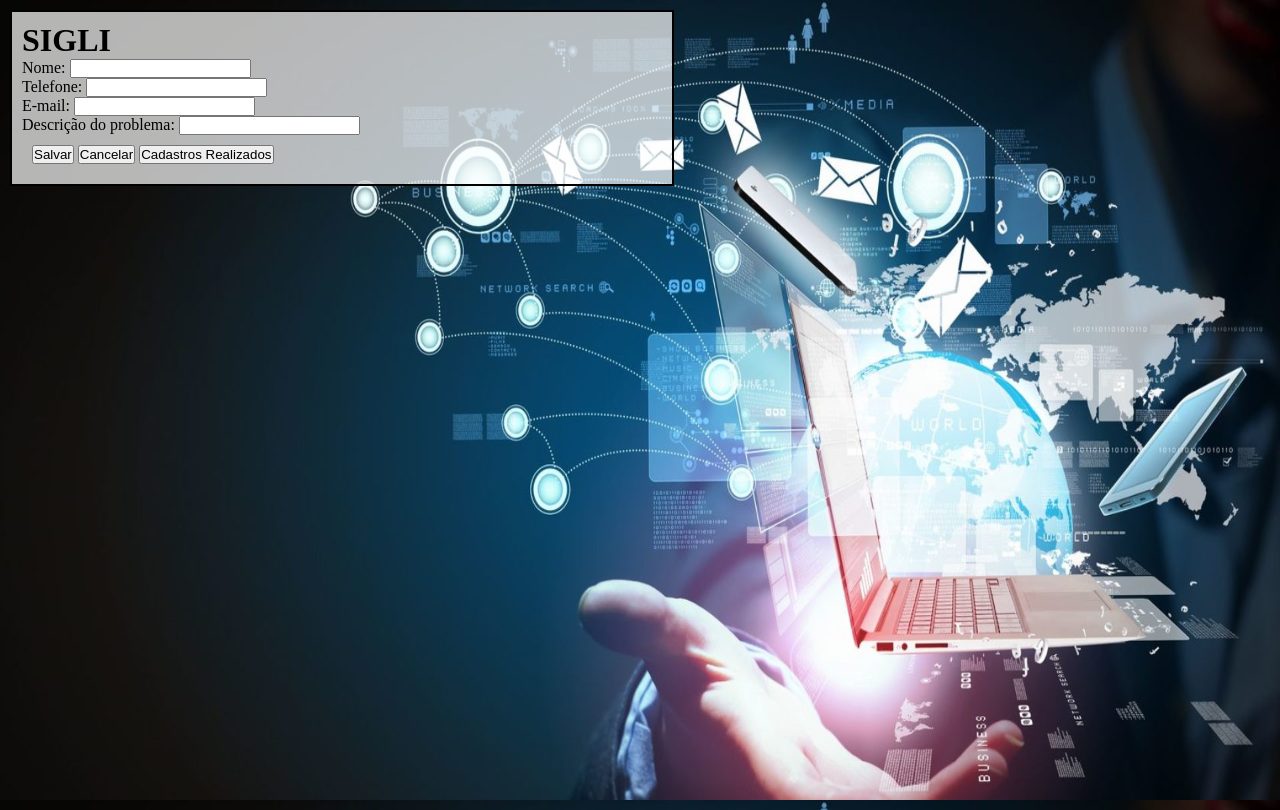
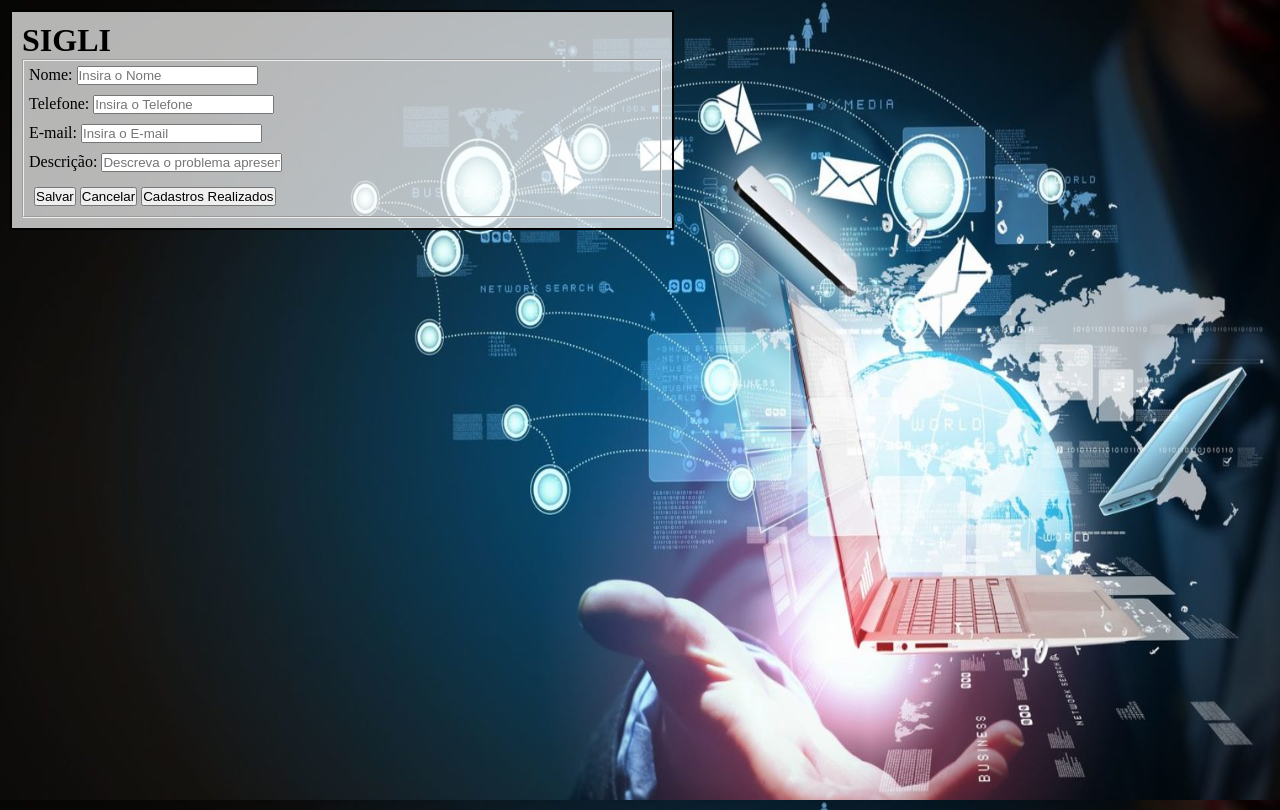
Before and after one commit to Brunna10/2017-si5-finalHomework, a plain HTML site: page index.html in a window 1280 px wide. Drawn offline with Linux system fonts and the light colour scheme.

Commit message:
Modificações Index & PlaceHolder Adicionados

```diff
--- a/css/style.css
+++ b/css/style.css
@@ -19,6 +19,10 @@ body{
     padding: 10px;
     border: 2px solid black;
     background-color : rgba(255,255,255,0.7);
+}
+
+div{
+    padding: 5px;
 }
 
 .buttons{
--- a/index.html
+++ b/index.html
@@ -11,17 +11,18 @@
 
 <body>
     <h1>SIGLI</h1>
+    <fieldset>
         <div>
-        Nome: <input type="text" id="nome">
+            Nome: <input type="text" id="nome" placeholder="Insira o Nome">
         </div>
         <div>
-        Telefone: <input type="text" id="telefone">
+            Telefone: <input type="text" id="telefone" placeholder="Insira o Telefone">
         </div>
         <div>
-        E-mail: <input type="text" id="email">
+            E-mail: <input type="text" id="email" placeholder="Insira o E-mail">
         </div>
         <div>
-        Descrição do problema: <input type="text" id="descricao">
+            Descrição: <input type="text" id="descricao" placeholder="Descreva o problema apresentado">
         </div>
         <div class="buttons">
             <input type="button" value="Salvar" id="salvar">
@@ -30,6 +31,7 @@
 
             <input type="button" value="Cadastros Realizados" id="cadastros">
         </div>
+    </fieldset>
 
     <script src="js/index.js"></script>
 </body>
```
Lines whose indentation alone changed are shown as unchanged.
